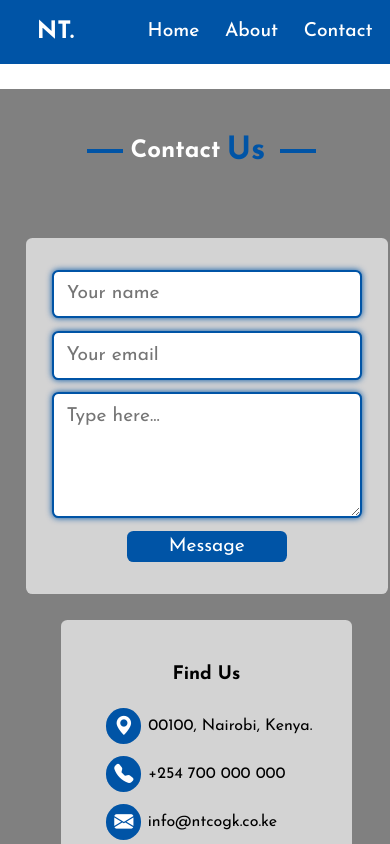
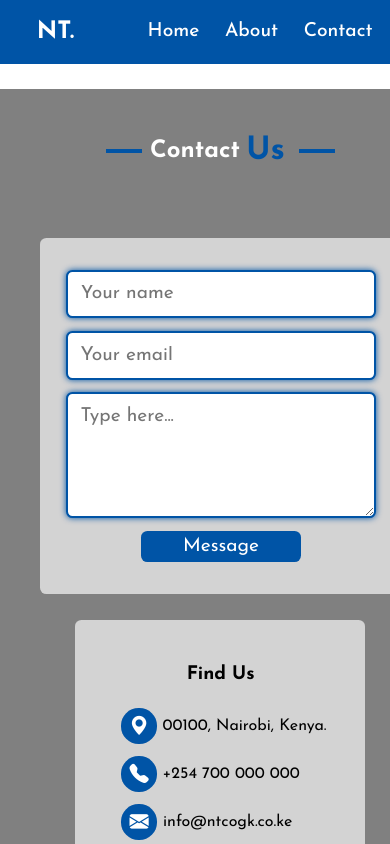
Before and after one commit to Omillo-Charles/New-Testament, a React (Vite) app in the folder new-testament/: page /contact in a window 390 px wide. Shown: the top 844 px of the page. Built offline with nearby package versions, Linux system fonts and the light colour scheme; a web font is replaced by a local one.

Commit message:
100vw to the contact section

```diff
--- a/new-testament/src/Components/Contact.css
+++ b/new-testament/src/Components/Contact.css
@@ -13,7 +13,11 @@ div.contact {
     flex-direction: column;
 
     @media screen and (max-width: 768px) {
-        width: 90vw;
+        width: 100vw;
+        display: flex;
+        justify-content: center;
+        align-items: center;
+        flex-direction: column;
     }
 }
 
```
